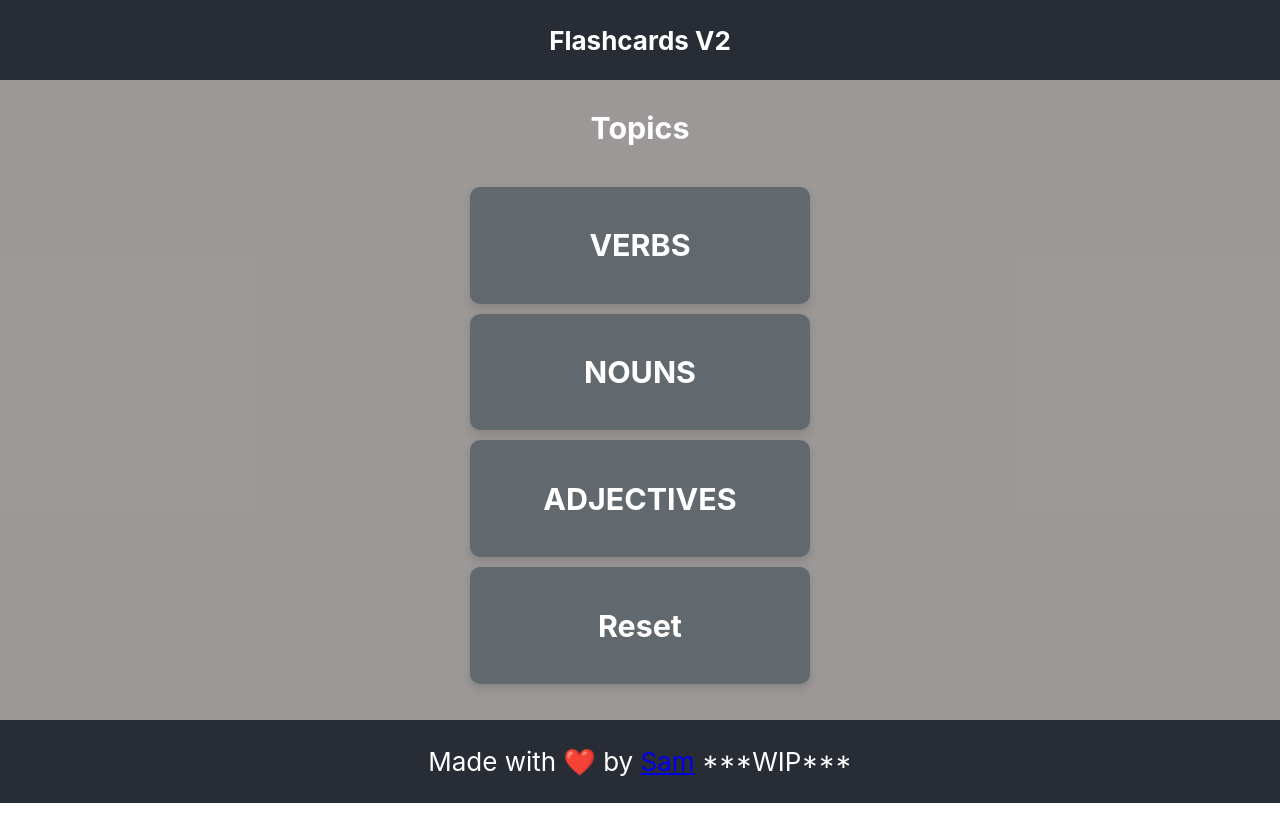
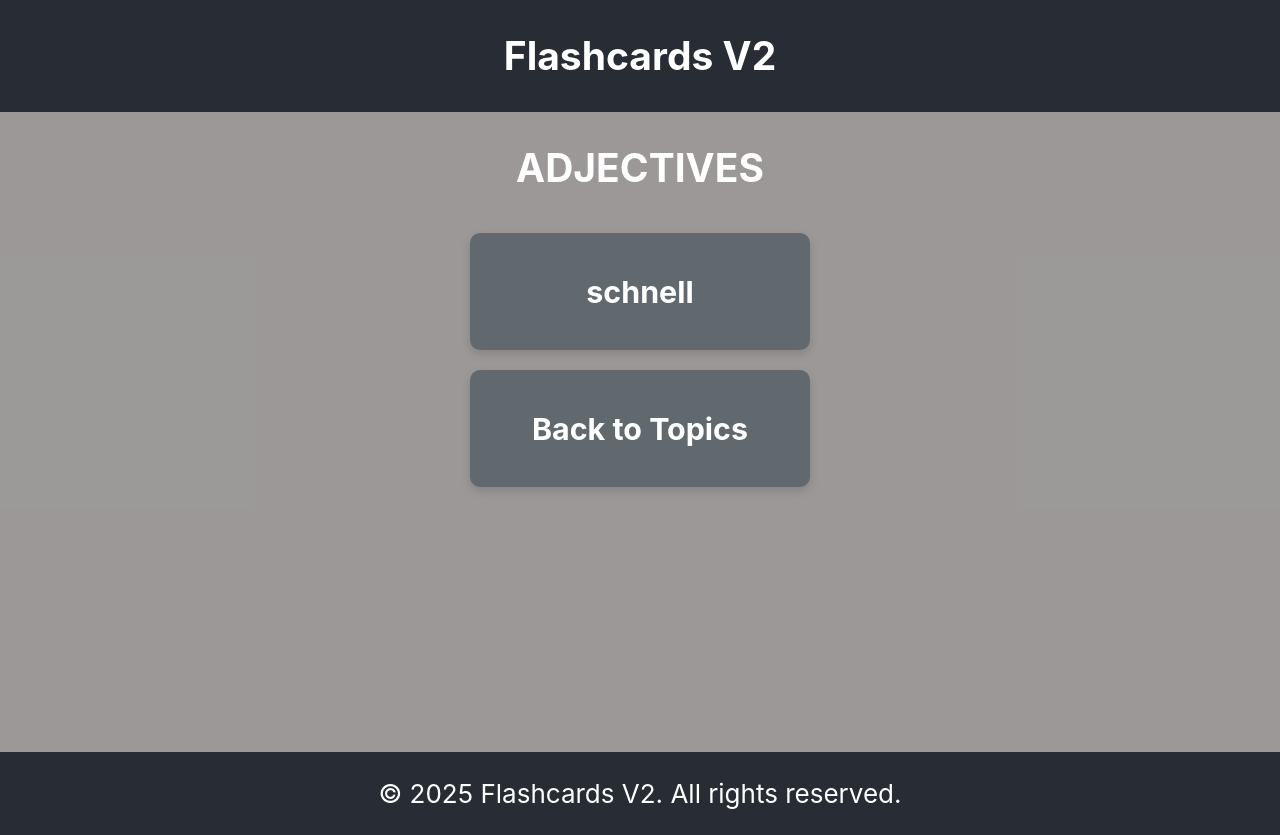
Before and after one commit to samj7792/flashcardsv2, a React (Create React App) app: page /adjectives in a window 1280 px wide. Before the commit the page ends 803 px from the top, so only its background shows below. Built offline with nearby package versions, Linux system fonts and the light colour scheme.

Commit message:
kinda basic funtionality

```diff
--- a/src/App.tsx
+++ b/src/App.tsx
@@ -1,64 +1,20 @@
 import { useState } from "react";
+import { Routes, Route, BrowserRouter as Router } from "react-router-dom";
 import "./App.css";
-import Card from "./components/Card";
-import QuizLayout from "./components/QuizLayout";
-import data from "./jsons/cards.json";
-
-type TopicKey = keyof typeof data.topics;
-export type TopicData = {
-  id: number;
-  article?: string;
-  name: string;
-  translation: string;
-};
+import Layout from "./pages/Layout";
+import Homepage from "./pages/Homepage";
+import Topic from "./pages/Topic";
 
 function App() {
-  const [topics, setTopics] = useState(Object.keys(data.topics));
-  const [topicDatas, setTopicDatas] = useState<TopicData[] | null>(null);
-
-  const handleTopicClick = (topic: string) => {
-    const topicData = data.topics[topic as TopicKey];
-    console.log(`Selected topic data:`, topicData);
-
-    setTopicDatas(topicData);
-    console.log(`topicDatas`, topicDatas);
-  };
-
   return (
-    <div className="App">
-      <header className="App-header">Flashcards V2</header>
-      <div className="App-body">
-        <h3>Topics</h3>
-        <div className="Card-container">
-          {!topicDatas ? (
-            topics.map((topic, index) => (
-              <Card key={index} onClick={() => handleTopicClick(topic)}>
-                {topic.toUpperCase()}
-              </Card>
-            ))
-          ) : (
-            <QuizLayout topicDatas={topicDatas} />
-          )}
-          <Card
-            onClick={() => {
-              setTopics(Object.keys(data.topics));
-              setTopicDatas(null);
-            }}
-          >
-            <strong>Reset</strong>
-          </Card>
-        </div>
-      </div>
-      <footer className="App-footer">
-        <p>
-          Made with ❤️ by{" "}
-          <a className="App-link" href="me">
-            Sam
-          </a>{" "}
-          ***WIP***
-        </p>
-      </footer>
-    </div>
+    <Router>
+      <Routes>
+        <Route path="/" element={<Layout />} />
+        <Route index element={<Homepage />} />
+        <Route path="/:topic" element={<Topic />} />
+        {/* Add more routes as needed */}
+      </Routes>
+    </Router>
   );
 }
 
--- a/src/components/Card.tsx
+++ b/src/components/Card.tsx
@@ -3,6 +3,9 @@ import React from "react";
 type CardProps = {
   children?: React.ReactNode;
   onClick?: () => void;
+  onHover?: () => void;
+  className?: string;
+  class?: string;
 };
 
 export default function Card({ children, onClick }: CardProps) {
--- /dev/null
+++ b/src/components/Footer.tsx
@@ -0,0 +1,7 @@
+export default function Footer() {
+  return (
+    <footer className="App-footer">
+      <p>© 2025 Flashcards V2. All rights reserved.</p>
+    </footer>
+  );
+}
--- /dev/null
+++ b/src/components/Header.tsx
@@ -0,0 +1,7 @@
+export default function Header() {
+  return (
+    <header className="App-header">
+      <h2>Flashcards V2</h2>
+    </header>
+  );
+}
--- a/src/components/QuizLayout.tsx
+++ b/src/components/QuizLayout.tsx
@@ -1,16 +1,50 @@
 import { useState } from "react";
 import Card from "./Card";
-import { TopicData } from "../App";
+import { TopicData } from "../pages/Homepage";
 
 type QuizLayoutProps = {
   topicDatas: TopicData[];
 };
 
 export default function QuizLayout({ topicDatas }: QuizLayoutProps) {
-  const [quizData, setQuizData] = useState(null);
+  const [quizData, setQuizData] = useState(topicDatas);
+  const [translation, setTranslation] = useState<string | undefined>(undefined);
+  console.log(`Quiz data:`, quizData);
+
+  // on click show the translation of the card
+  const handleCardClick = (data: TopicData) => {
+    setTranslation(data.translation);
+    // remove the card from the quizData
+    setTimeout(() => {
+      setQuizData((prevData) => prevData.filter((item) => item.id !== data.id));
+      setTranslation(undefined); // Reset translation after showing it
+    }, 1000);
+    console.log(`Updated quiz data:`, quizData);
+  };
+  // on hover show the translation of the card
+  const handleHover = (data: TopicData) => {
+    console.log(`Card hovered:`, data);
+    // Here you can implement the logic to show the translation or any other action
+    setTranslation(data.translation);
+  };
+  // only show one card at a time
+  const currentCard = quizData.length > 0 ? quizData[0] : null;
+
   return (
-    <>
-      <Card></Card>
-    </>
+    <div className="QuizLayout">
+      <div className="Quiz-container">
+        {currentCard ? (
+          <Card
+            key={currentCard.id}
+            className="QuizCard--on"
+            onClick={() => handleCardClick(currentCard)}
+          >
+            {translation ? translation : currentCard.name}
+          </Card>
+        ) : (
+          <p>No more cards available for this topic.</p>
+        )}
+      </div>
+    </div>
   );
 }
--- /dev/null
+++ b/src/pages/Homepage.tsx
@@ -0,0 +1,66 @@
+import { useState } from "react";
+import "../App.css";
+import Card from "../components/Card";
+import data from "../jsons/cards.json";
+import { Link } from "react-router-dom";
+import Header from "../components/Header";
+import Footer from "../components/Footer";
+
+type TopicKey = keyof typeof data.topics;
+export type TopicData = {
+  id: number;
+  article?: string;
+  name: string;
+  translation: string;
+};
+
+export default function Homepage() {
+  const [topics, setTopics] = useState(Object.keys(data.topics));
+  const [topicDatas, setTopicDatas] = useState<TopicData[] | null>(null);
+  console.log(`topics`, topics);
+
+  const handleTopicClick = (topic: string) => {
+    const topicData = data.topics[topic as TopicKey];
+    console.log(`Selected topic data:`, topicData);
+
+    setTopicDatas(topicData);
+    console.log(`topicDatas`, topicDatas);
+  };
+
+  return (
+    <div className="App">
+      <Header />
+      <div className="App-body">
+        <div className="Card-container">
+          {!topicDatas && (
+            <>
+              <h3>Topics</h3>
+              {topics.map((topic, index) => (
+                <Link
+                  key={index}
+                  to={`/${topic}`}
+                  style={{ textDecoration: "none", color: "inherit" }}
+                >
+                  <Card onClick={() => handleTopicClick(topic)}>
+                    {topic.toUpperCase()}
+                  </Card>
+                </Link>
+              ))}
+            </>
+          )}
+          <Link to="/" style={{ textDecoration: "none", color: "inherit" }}>
+            <Card
+              onClick={() => {
+                setTopics(Object.keys(data.topics));
+                setTopicDatas(null);
+              }}
+            >
+              Back to Topics
+            </Card>
+          </Link>
+        </div>
+      </div>
+      <Footer />
+    </div>
+  );
+}
--- /dev/null
+++ b/src/pages/Layout.tsx
@@ -0,0 +1,13 @@
+import { Outlet, Link } from "react-router-dom";
+import Homepage from "./Homepage";
+
+export default function Layout() {
+  return (
+    <>
+      <Link to="/">
+        <Homepage />
+      </Link>
+      <Outlet />
+    </>
+  );
+}
--- /dev/null
+++ b/src/pages/Topic.tsx
@@ -0,0 +1,36 @@
+import React from "react";
+import { Link, useLocation } from "react-router-dom";
+import QuizLayout from "../components/QuizLayout";
+import { TopicData } from "./Homepage"; // Adjust the import path as necessary
+import data from "../jsons/cards.json"; // Assuming you have a data file with topics
+import Card from "../components/Card";
+import Footer from "../components/Footer";
+import Header from "../components/Header";
+
+export default function Topic() {
+  const location = useLocation();
+  const topicName = location.pathname.split("/").pop();
+  console.log(`Current topic: ${topicName}`);
+
+  // Extract topic data based on the topic name
+  const topicData = data.topics[topicName as keyof typeof data.topics] || [];
+  console.log(`Topic data:`, topicData);
+  console.log(topicData.length);
+  return (
+    <div className="App">
+      <Header />
+      <div className="App-body">
+        <h2>{topicName ? topicName.toUpperCase() : "Select a Topic"}</h2>
+        {topicData.length > 0 ? (
+          <QuizLayout topicDatas={topicData as TopicData[]} />
+        ) : (
+          <p>No data available for this topic.</p>
+        )}
+        <Link to="/" style={{ textDecoration: "none", color: "inherit" }}>
+          <Card>Back to Topics</Card>
+        </Link>
+      </div>
+      <Footer />
+    </div>
+  );
+}
```
